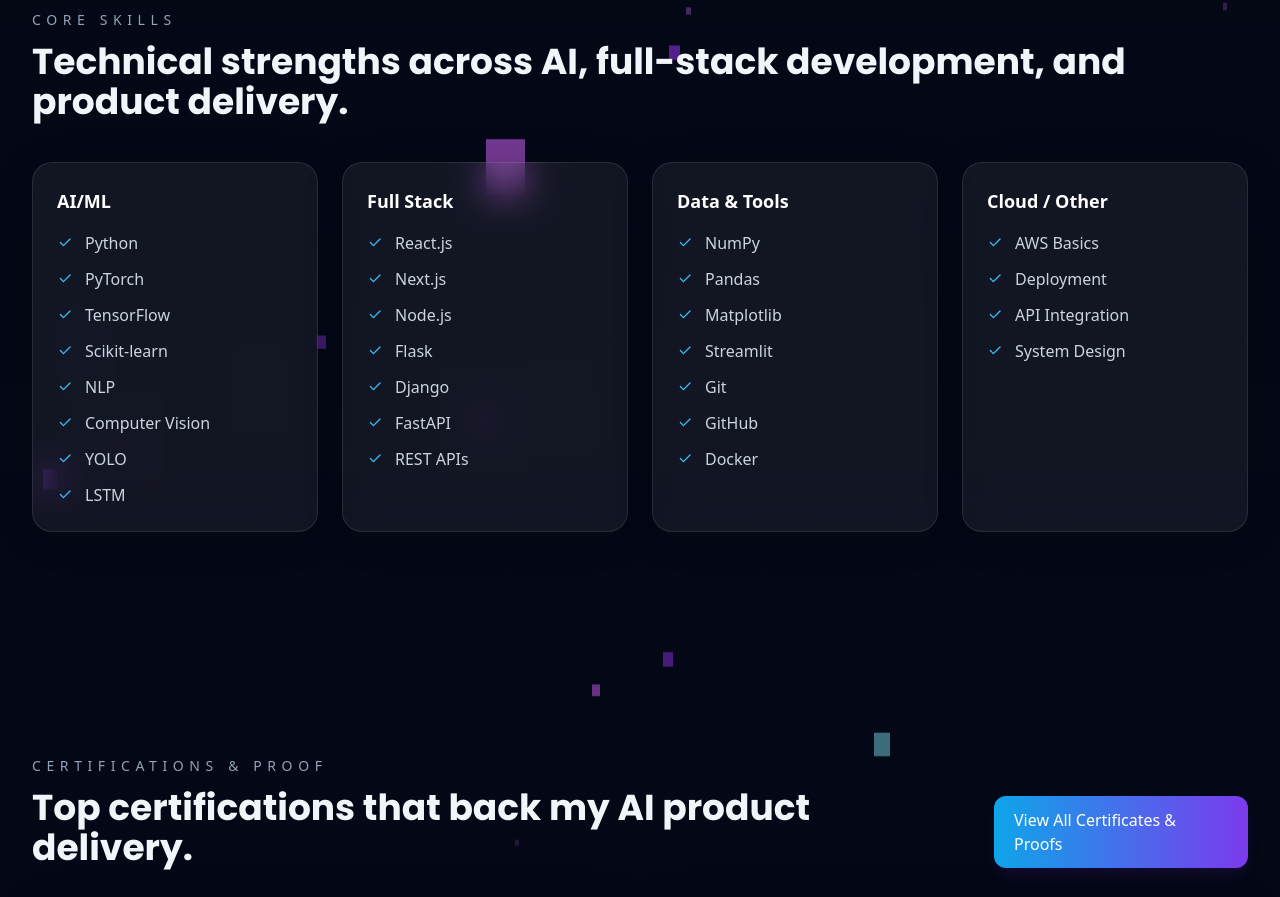
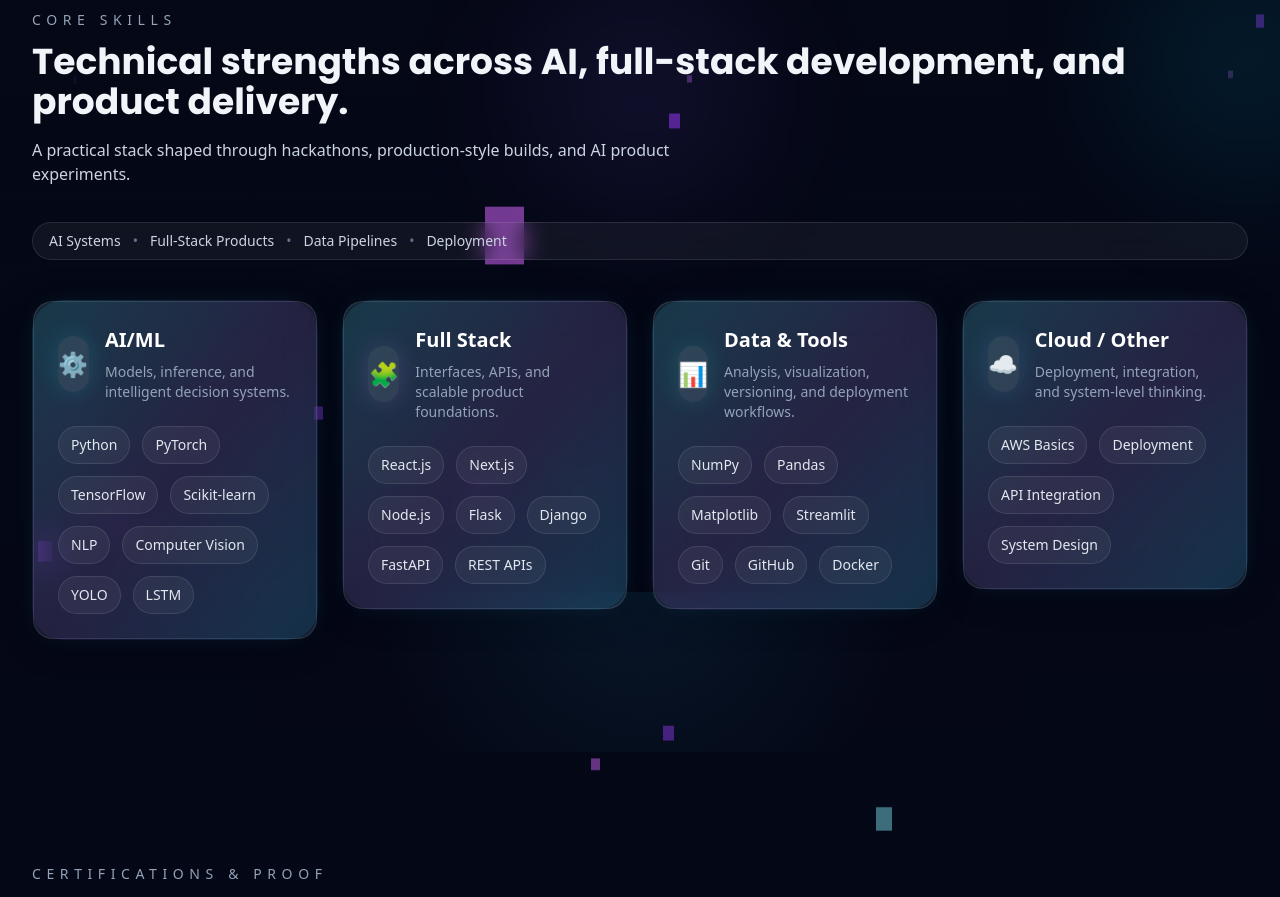
Before and after one commit to sarthaksinghaniya/My-Portfolio, a React (Vite) app: page / in a window 1280 px wide. Shown: the part 7536-8433 px from the top of the page. Built offline with nearby package versions, Linux system fonts and the light colour scheme.

Commit message:
Redesign Skills section to premium technical command center

```diff
--- a/src/components/Skills.jsx
+++ b/src/components/Skills.jsx
@@ -2,40 +2,104 @@
 import { skills } from '../data/content'
 import { motion } from 'framer-motion'
 
+const categoryInfo = {
+  'AI/ML': {
+    icon: '⚙️',
+    color: '#22d3ee',
+    glow: 'rgba(34,211,238,0.18)',
+    description: 'Models, inference, and intelligent decision systems.'
+  },
+  'Full Stack': {
+    icon: '🧩',
+    color: '#c084fc',
+    glow: 'rgba(192,132,252,0.18)',
+    description: 'Interfaces, APIs, and scalable product foundations.'
+  },
+  'Data & Tools': {
+    icon: '📊',
+    color: '#2dd4bf',
+    glow: 'rgba(45,212,191,0.18)',
+    description: 'Analysis, visualization, versioning, and deployment workflows.'
+  },
+  'Cloud / Other': {
+    icon: '☁️',
+    color: '#60a5fa',
+    glow: 'rgba(96,165,250,0.18)',
+    description: 'Deployment, integration, and system-level thinking.'
+  }
+}
+
 export default function Skills() {
   return (
-    <section id="skills" className="section">
-      <div className="container">
-        <div className="flex flex-col gap-4 md:flex-row md:items-end md:justify-between">
+    <section id="skills" className="section relative overflow-hidden">
+      <div className="absolute -right-24 top-8 h-64 w-64 rounded-full bg-cyan-500/10 blur-3xl" />
+      <div className="absolute left-1/2 top-20 h-56 w-56 -translate-x-1/2 rounded-full bg-violet-500/10 blur-3xl" />
+      <div className="absolute inset-x-0 bottom-0 h-40 bg-[radial-gradient(circle_at_top,_rgba(56,189,248,0.08),_transparent_40%)]" />
+
+      <div className="container relative">
+        <div className="flex flex-col gap-4">
           <div>
             <p className="text-sm uppercase tracking-[0.4em] text-slate-400">Core Skills</p>
             <h2 className="h2 mt-3">Technical strengths across AI, full-stack development, and product delivery.</h2>
+            <p className="mt-4 max-w-2xl text-slate-300">A practical stack shaped through hackathons, production-style builds, and AI product experiments.</p>
+          </div>
+
+          <div className="mt-5 inline-flex flex-wrap items-center gap-3 rounded-full border border-white/10 bg-white/5 px-4 py-2 text-sm text-slate-300 shadow-slate-950/20 backdrop-blur-md">
+            <span>AI Systems</span>
+            <span className="text-slate-500">•</span>
+            <span>Full-Stack Products</span>
+            <span className="text-slate-500">•</span>
+            <span>Data Pipelines</span>
+            <span className="text-slate-500">•</span>
+            <span>Deployment</span>
           </div>
         </div>
 
-        <div className="mt-10 grid gap-6 md:grid-cols-2 xl:grid-cols-4">
-          {Object.entries(skills).map(([category, items], index) => (
+        <div className="mt-10 grid gap-6 grid-cols-1 sm:grid-cols-2 xl:grid-cols-4">
+          {Object.entries(skills).map(([category, items], index) => {
+            const info = categoryInfo[category]
+            return (
               <motion.div
                 key={category}
-              initial={{ opacity: 0, y: 20 }}
+                initial={{ opacity: 0, y: 24 }}
                 whileInView={{ opacity: 1, y: 0 }}
-              viewport={{ once: true, amount: 0.25 }}
-              transition={{ duration: 0.45, delay: index * 0.06 }}
-              className="glass rounded-[28px] border border-white/10 p-6"
+                whileHover={{ y: -6 }}
+                viewport={{ once: true, amount: 0.2 }}
+                transition={{ duration: 0.35, delay: index * 0.06 }}
+                className="group"
               >
-              <h3 className="text-lg font-semibold text-white">{category}</h3>
-              <div className="mt-4 space-y-3 text-slate-300">
+                <div className="rounded-[32px] p-[1px] bg-gradient-to-br from-cyan-400/20 via-violet-500/15 to-sky-500/20 shadow-[0_0_20px_rgba(56,189,248,0.08)] transition-all duration-300 group-hover:shadow-[0_0_30px_rgba(56,189,248,0.18)]">
+                  <div className="glass rounded-[32px] border border-white/10 bg-slate-950/80 p-6 transition duration-300 group-hover:border-white/20">
+                    <div className="flex items-start justify-between gap-4">
+                      <div className="flex items-center gap-4">
+                        <span
+                          className="grid h-14 w-14 place-items-center rounded-2xl text-2xl shadow-[0_0_20px_rgba(255,255,255,0.08)]"
+                          style={{ backgroundColor: 'rgba(255,255,255,0.08)', color: info.color, boxShadow: `0 0 24px ${info.glow}` }}
+                        >
+                          {info.icon}
+                        </span>
+                        <div>
+                          <h3 className="text-xl font-semibold text-white">{category}</h3>
+                          <p className="mt-2 max-w-sm text-sm text-slate-400">{info.description}</p>
+                        </div>
+                      </div>
+                    </div>
+
+                    <div className="mt-6 flex flex-wrap gap-3">
                       {items.map((skill) => (
-                  <div key={skill} className="flex items-start gap-3">
-                    <svg className="mt-1 h-4 w-4 flex-shrink-0 text-sky-400" viewBox="0 0 24 24" fill="currentColor" aria-hidden="true">
-                      <path d="M20.285 6.709a1 1 0 0 0-1.414-1.418l-9.192 9.2-3.833-3.834a1 1 0 0 0-1.415 1.414l4.54 4.54a1 1 0 0 0 1.414 0l9.9-9.902z" />
-                    </svg>
-                    <span>{skill}</span>
-                  </div>
+                        <span
+                          key={skill}
+                          className="rounded-full border border-white/10 bg-white/5 px-3 py-2 text-sm text-slate-200 transition duration-300 hover:bg-white/10 hover:text-white"
+                        >
+                          {skill}
+                        </span>
                       ))}
                     </div>
+                  </div>
+                </div>
               </motion.div>
-          ))}
+            )
+          })}
         </div>
       </div>
     </section>
```
Lines whose indentation alone changed are shown as unchanged.
